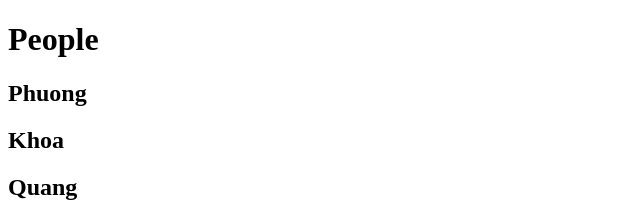
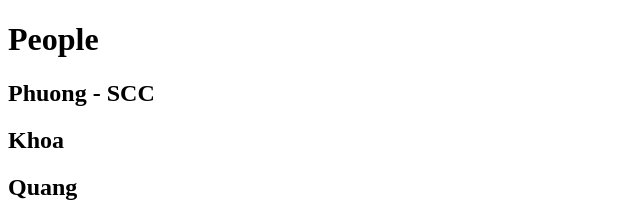
Before and after one commit to yeunghiepdu/scc_training_1st_class, a plain HTML site: page index.html in a window 1280 px wide. Shown: the top 218 px of the page, 0-640 px from the left. Drawn offline with Linux system fonts and the light colour scheme.

Commit message:
Update index.html

```diff
--- a/index.html
+++ b/index.html
@@ -8,7 +8,7 @@
 <body>
     <h1>People</h1>
     <div style="">
-    <h2>Phuong</h2>
+    <h2>Phuong - SCC</h2>
       <h2>Khoa</h2>
       <h2>Quang</h2>
       <h2>Thai</h2>
```
